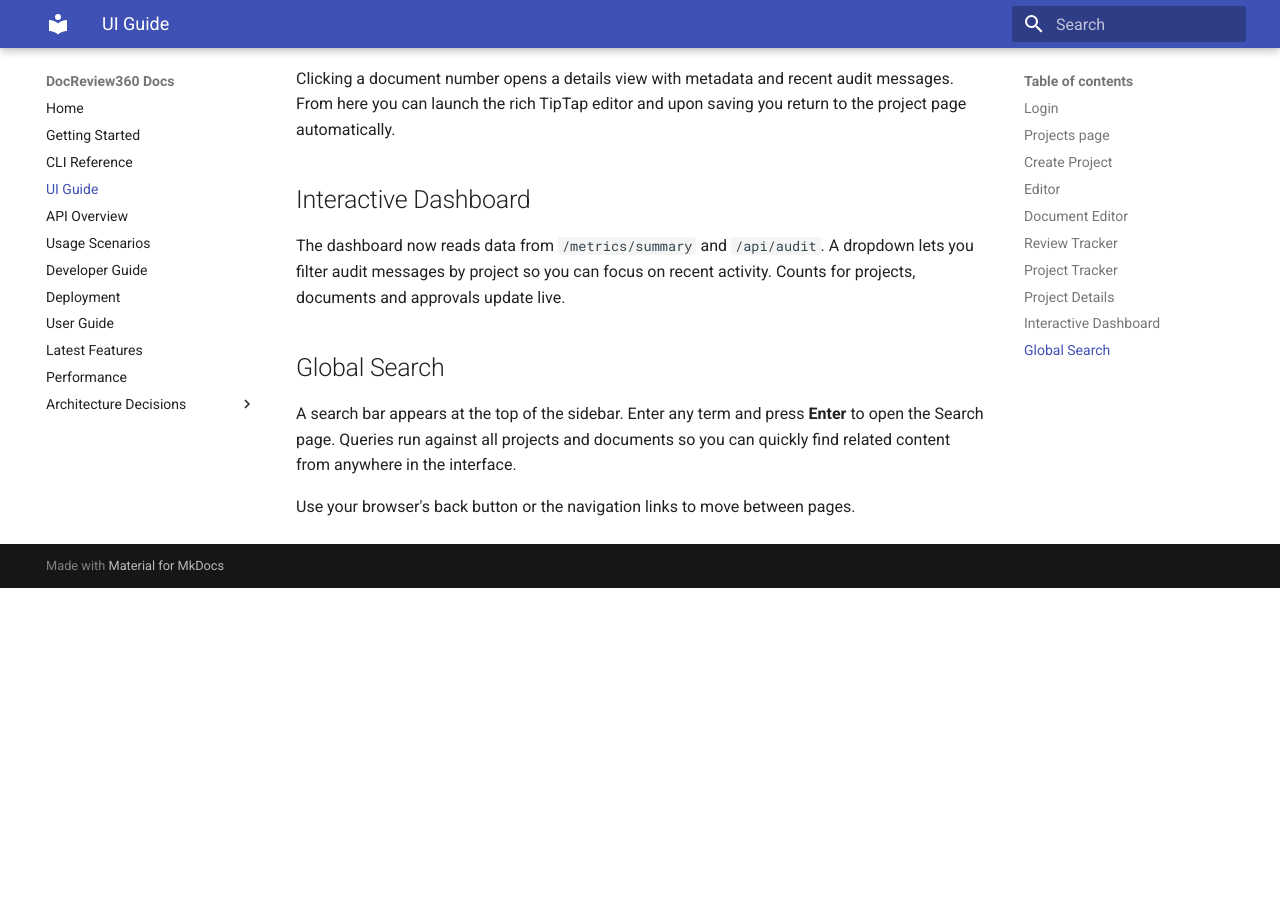
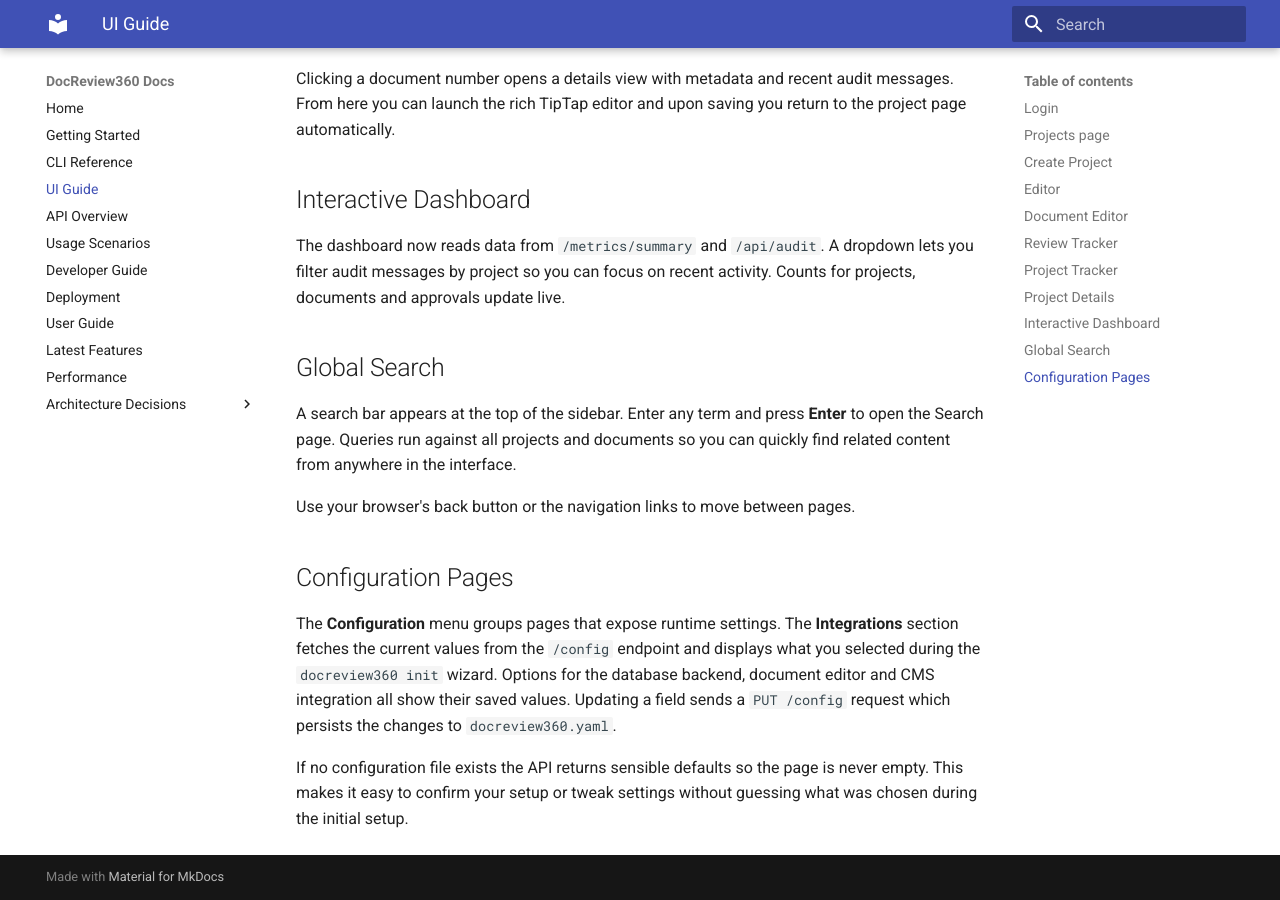
Before and after one commit to eputnam77/DocReview360, an MkDocs documentation site: the page built from docs/ui.md, in a window 1280 px wide and 900 px high, scrolled down 1277 px. Built offline with MkDocs 1.6.1 and Material for MkDocs 9.7.7, drawn with Linux system fonts in a browser that asks for light colours; before the commit the page ends 1865 px from its top, so only the background shows below that.

Commit message:
docs: clarify configuration display

```diff
--- a/docs/ui.md
+++ b/docs/ui.md
@@ -43,3 +43,16 @@ The dashboard now reads data from `/metrics/summary` and `/api/audit`. A dropdow
 A search bar appears at the top of the sidebar. Enter any term and press **Enter** to open the Search page. Queries run against all projects and documents so you can quickly find related content from anywhere in the interface.
 
 Use your browser's back button or the navigation links to move between pages.
+
+## Configuration Pages
+
+The **Configuration** menu groups pages that expose runtime settings. The
+**Integrations** section fetches the current values from the `/config` endpoint
+and displays what you selected during the `docreview360 init` wizard. Options
+for the database backend, document editor and CMS integration all show their
+saved values. Updating a field sends a `PUT /config` request which persists the
+changes to `docreview360.yaml`.
+
+If no configuration file exists the API returns sensible defaults so the page is
+never empty. This makes it easy to confirm your setup or tweak settings without
+guessing what was chosen during the initial setup.
```
